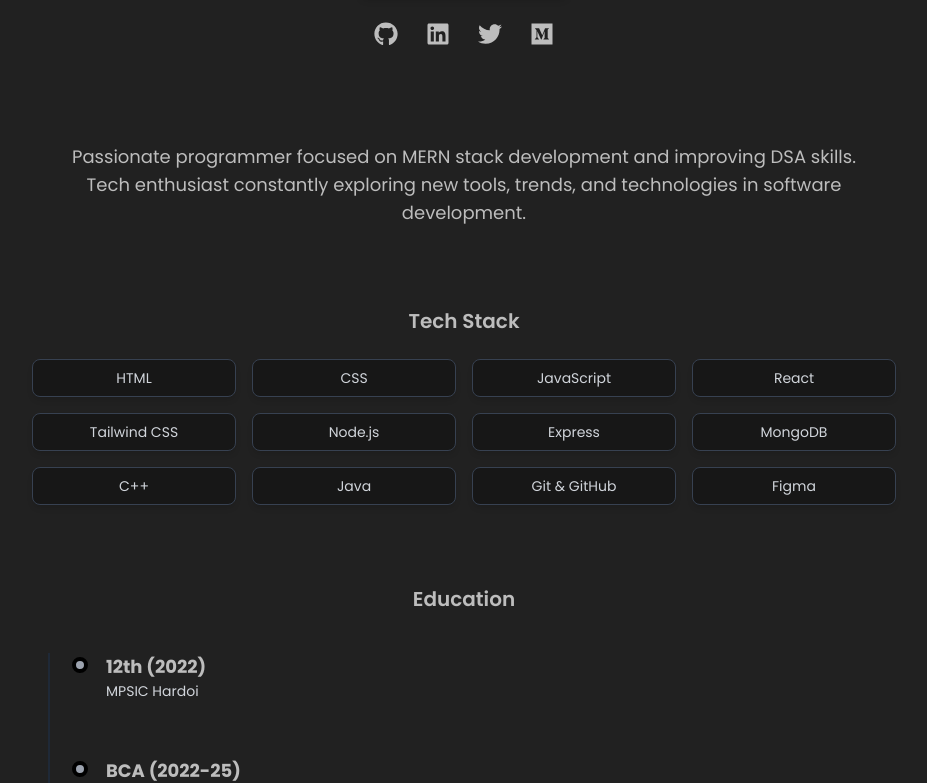
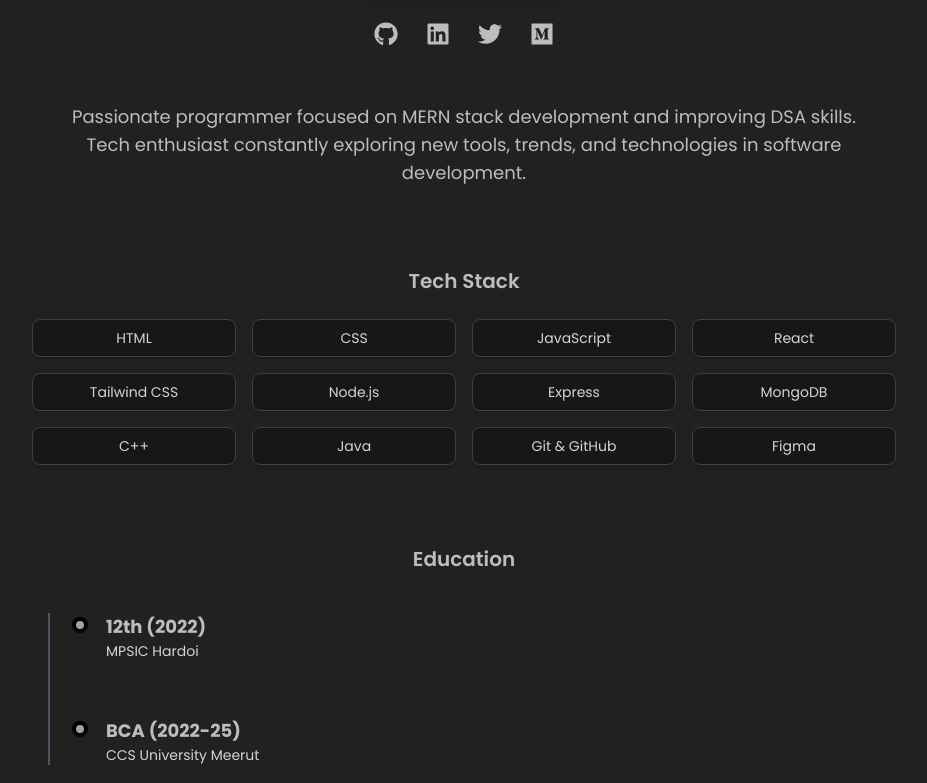
Before and after one commit to rachitk29/portfolio, a React (Vite) app: page / in a window 1280 px wide. Shown: the part 363-1146 px from the top of the page, without its empty margins (176-1103 px from the left). Built offline with nearby package versions, Linux system fonts and the light colour scheme.

Commit message:
add animations adn files

```diff
--- a/src/components/Hero.jsx
+++ b/src/components/Hero.jsx
@@ -14,7 +14,7 @@ const Hero = () => {
       transition={{ duration: 1 }}
     >
       {/* Avatar & Icons */}
-      <div className="cursor-pointer border border-transparent transition-all rounded-lg p-4 w-64 h-auto flex flex-col items-center gap-6 mb-16 group">
+      <div className="cursor-pointer border border-transparent transition-all rounded-lg p-4 w-64 h-auto flex flex-col items-center gap-6 mb-8 group">
         {/* Profile Section */}
         <div className="relative w-52 h-52 rounded-md border-2 border-blue-500 shadow-md overflow-hidden">
           <img
@@ -49,7 +49,7 @@ const Hero = () => {
       {/* About Text */}
       <div className="w-full max-w-4xl mx-auto px-4">
         <motion.p
-          className="text-base sm:text-lg leading-relaxed text-white px-2 sm:px-0 mt-4"
+          className="text-base sm:text-lg leading-relaxed text-white px-2 sm:px-0 mt-2"
           initial={{ opacity: 0, y: 30 }}
           animate={{ opacity: 1, y: 0 }}
           transition={{ delay: 0.6, duration: 1 }}
@@ -91,7 +91,7 @@ const Hero = () => {
           transition={{ delay: 0.9 }}
         >
           <h2 className="text-xl font-semibold mb-10 text-center">Education</h2>
-          <div className="relative border-l-2 border-gray-800 pl-10 ml-4">
+          <div className="relative border-l-2 border-gray-600 pl-10 ml-4">
             <div className="mb-14 relative">
               <div className="absolute -left-[18px] top-1 w-4 h-4 rounded-full bg-gray-400 border-4 border-black"></div>
               <div className="ml-4 text-left">
--- a/src/components/StarCanvas.jsx
+++ b/src/components/StarCanvas.jsx
@@ -1,15 +1,23 @@
-import React from "react";
+// src/components/StarCanvas.jsx
+import React, { useState, useEffect } from "react";
 import { Canvas } from "@react-three/fiber";
 import FallingStars from "./FallingStars";
 
 const StarCanvas = () => {
+  const [showStars, setShowStars] = useState(false);
+
+  useEffect(() => {
+    const timeout = setTimeout(() => setShowStars(true), 0);
+    return () => clearTimeout(timeout);
+  }, []);
+
   return (
     <div className="fixed top-0 left-0 w-full h-full pointer-events-none z-0">
       <Canvas
         camera={{ position: [0, 0, 100], fov: 75 }}
         style={{ width: "100%", height: "100%" }}
       >
-        <FallingStars />
+        {showStars && <FallingStars />} {/* ⭐ show stars after delay */}
       </Canvas>
     </div>
   );
```
